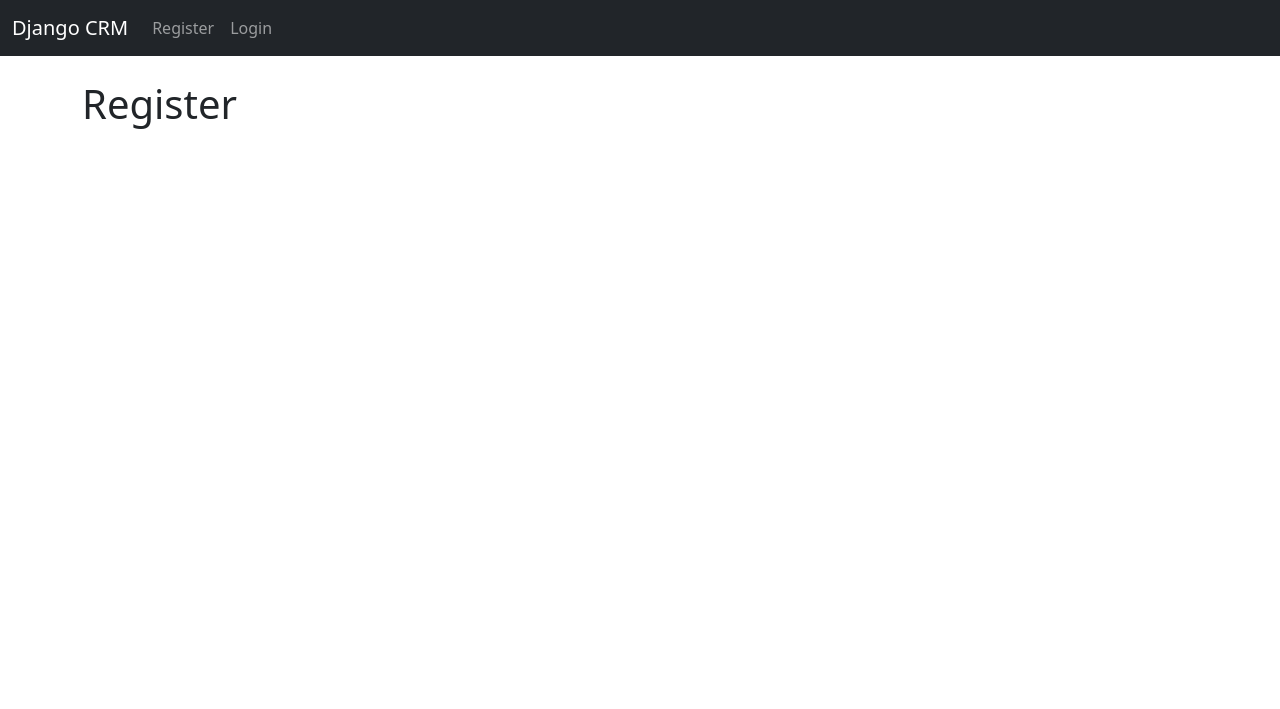
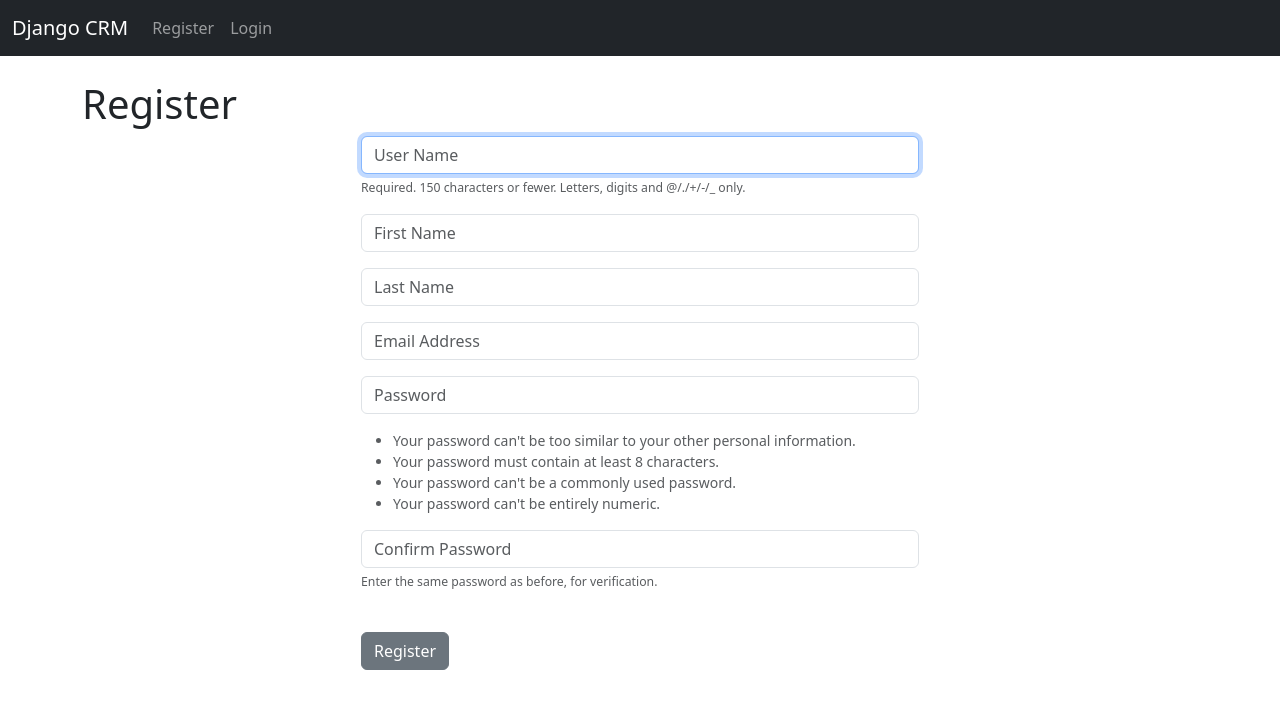
Before and after one commit to RoyAWilson/Django-CRM, a Django app: page /register/ in a window 1280 px wide. Shown: the top 709 px of the page. Run offline with Django 5.2, Linux system fonts and the light colour scheme.

Commit message:
Up to login form showing correctly -- next to get it working

```diff
--- a/website/forms.py
+++ b/website/forms.py
@@ -3,9 +3,9 @@ from django.contrib.auth.models import User
 from django import forms
 
 class SignUpForm(UserCreationForm):
-    email = forms.forms.EmailField(Label="", widget=forms.textinput(attrs={'class':'form-control', 'placeholder': 'Email Address'}), text="", required=False)
-    first_name = forms.CharField(Label="", max_length=100, widget=forms.textinput(attrs={'class':'form-control', 'placeholder': 'First Name'}), required=False)
-    last_name = forms.CharField(Label="", max_length=100, widget=forms.textinput(attrs={'class':'form-control', 'placeholder': 'Last Name'}), required=False)
+    email = forms.EmailField(label="", widget=forms.TextInput(attrs={'class':'form-control', 'placeholder': 'Email Address'}), required=False)
+    first_name = forms.CharField(label="", max_length=100, widget=forms.TextInput(attrs={'class':'form-control', 'placeholder': 'First Name'}), required=False)
+    last_name = forms.CharField(label="", max_length=100, widget=forms.TextInput(attrs={'class':'form-control', 'placeholder': 'Last Name'}), required=False)
 
     class Meta:
         model = User
--- a/website/templates/register.html
+++ b/website/templates/register.html
@@ -2,4 +2,12 @@
 
 {% block content %}
     <h1>Register</h1>
+    <div class="col-md-6 offset-md-3">
+        <form method="POST" action="">
+            {% csrf_token %}
+            {{ form.as_p }}
+            <br />
+            <button type="submit" class="btn btn-secondary">Register</button>
+        </form>
+    </div>
 {% endblock content %}
--- a/website/views.py
+++ b/website/views.py
@@ -1,6 +1,7 @@
 from django.shortcuts import render, redirect
 from django.contrib.auth import authenticate, login, logout
 from django.contrib import messages
+from .forms import SignUpForm
 
 
 def home(request):
@@ -26,4 +27,17 @@ def logout_user(request):
     return redirect('home')
 
 def register_user(request):
-    return render(request, 'register.html', {})
+    if request.method == 'POST':
+        form=SighUpForm(request.POST)
+        if form.is_valid():
+            form.save
+            # Authenticate and login:
+            username = form.cleaned_data['username']
+            password = form.cleaned_data['password1']
+            user = authenticate(username=username, password = password)
+            login(request, user)
+            messages.success('You have successfully registered.  Welcome')
+            return redirect(request, 'home')
+    else:
+        form = SignUpForm()
+        return render(request, 'register.html', {'form':form})
```
